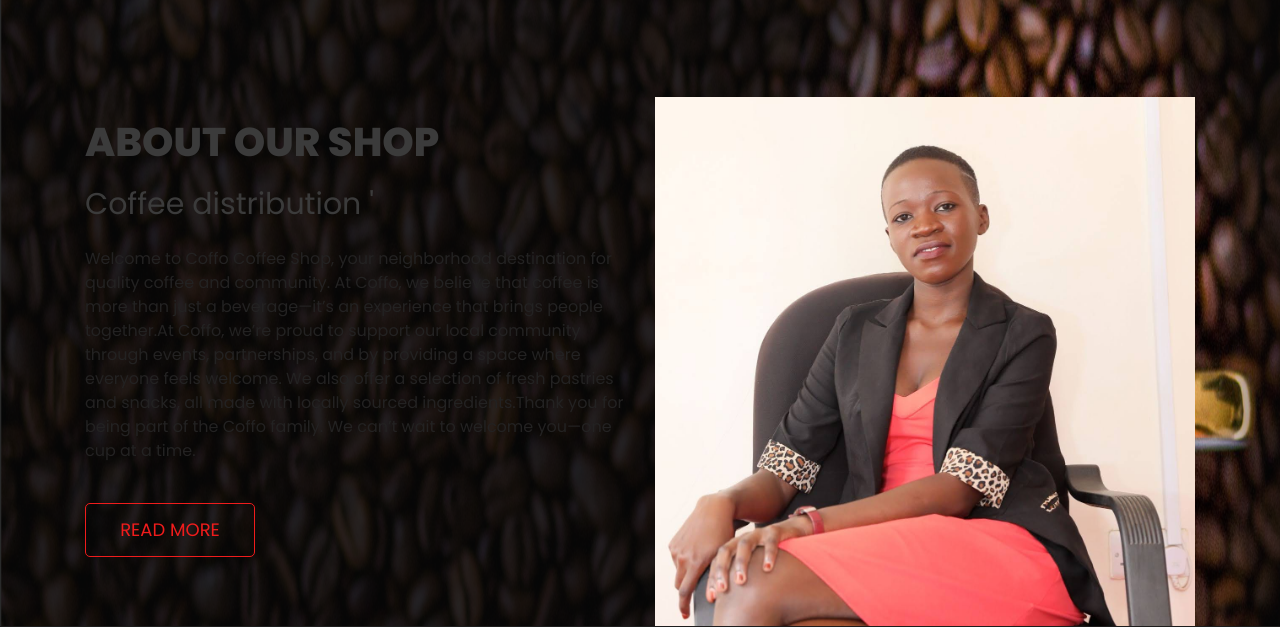
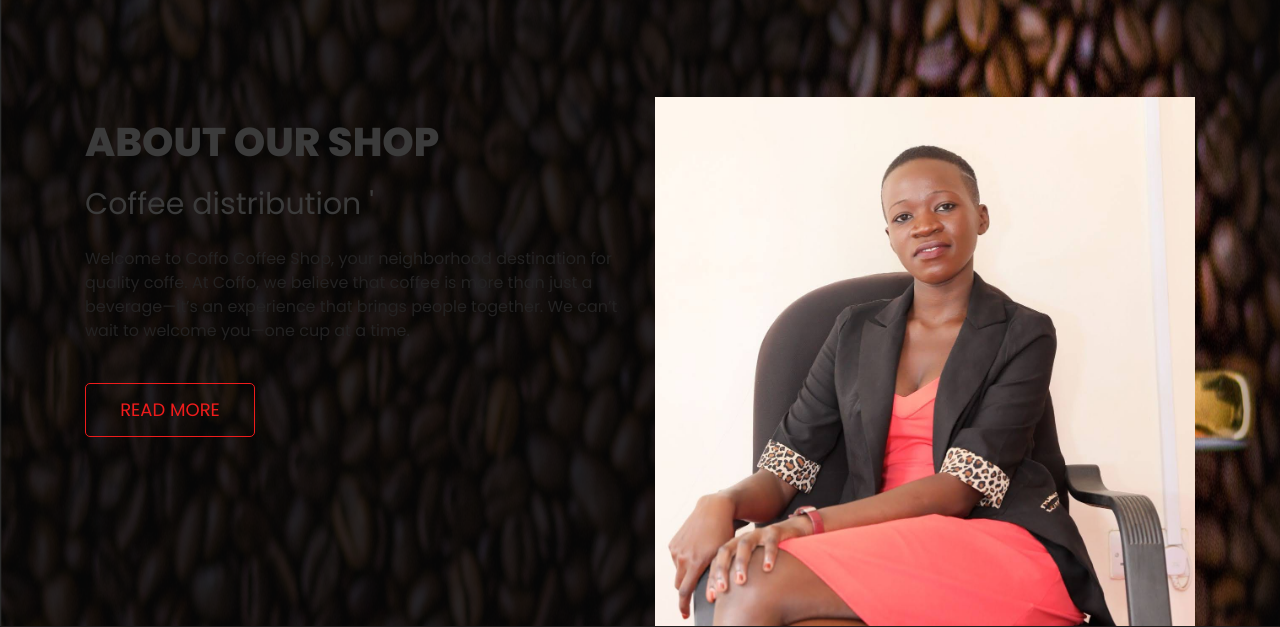
Before and after one commit to euphrazia/fullstack, a Flask app: page /about in a window 1280 px wide. Shown: the part 237-864 px from the top of the page. Run offline with Flask 3, Linux system fonts and the light colour scheme; some libraries are stand-ins or nearby versions.

Commit message:
Update about.html

```diff
--- a/templates/about.html
+++ b/templates/about.html
@@ -12,7 +12,9 @@
                      <div class="about_taital_box">
                         <h1 class="about_taital">About Our shop</h1>
                         <h1 class="about_taital_1">Coffee distribution '</h1>
-                        <p class=" about_text">Welcome to Coffo Coffee Shop, your neighborhood destination for quality coffee and community. At Coffo, we believe that coffee is more than just a beverage—it’s an experience that brings people together.At Coffo, we’re proud to support our local community through events, partnerships, and by providing a space where everyone feels welcome. We also offer a selection of fresh pastries and snacks, all made with locally sourced ingredients.Thank you for being part of the Coffo family. We can’t wait to welcome you—one cup at a time.</p>
+                        <p class=" about_text">Welcome to Coffo Coffee Shop, your neighborhood destination for quality coffe.
+At Coffo, we believe that coffee is more than just a beverage—it’s an experience that brings people together.
+We can’t wait to welcome you—one cup at a time.</p>
                         <div class="readmore_btn"><a href="#">Read More</a></div>
                      </div>
                   </div>
```
